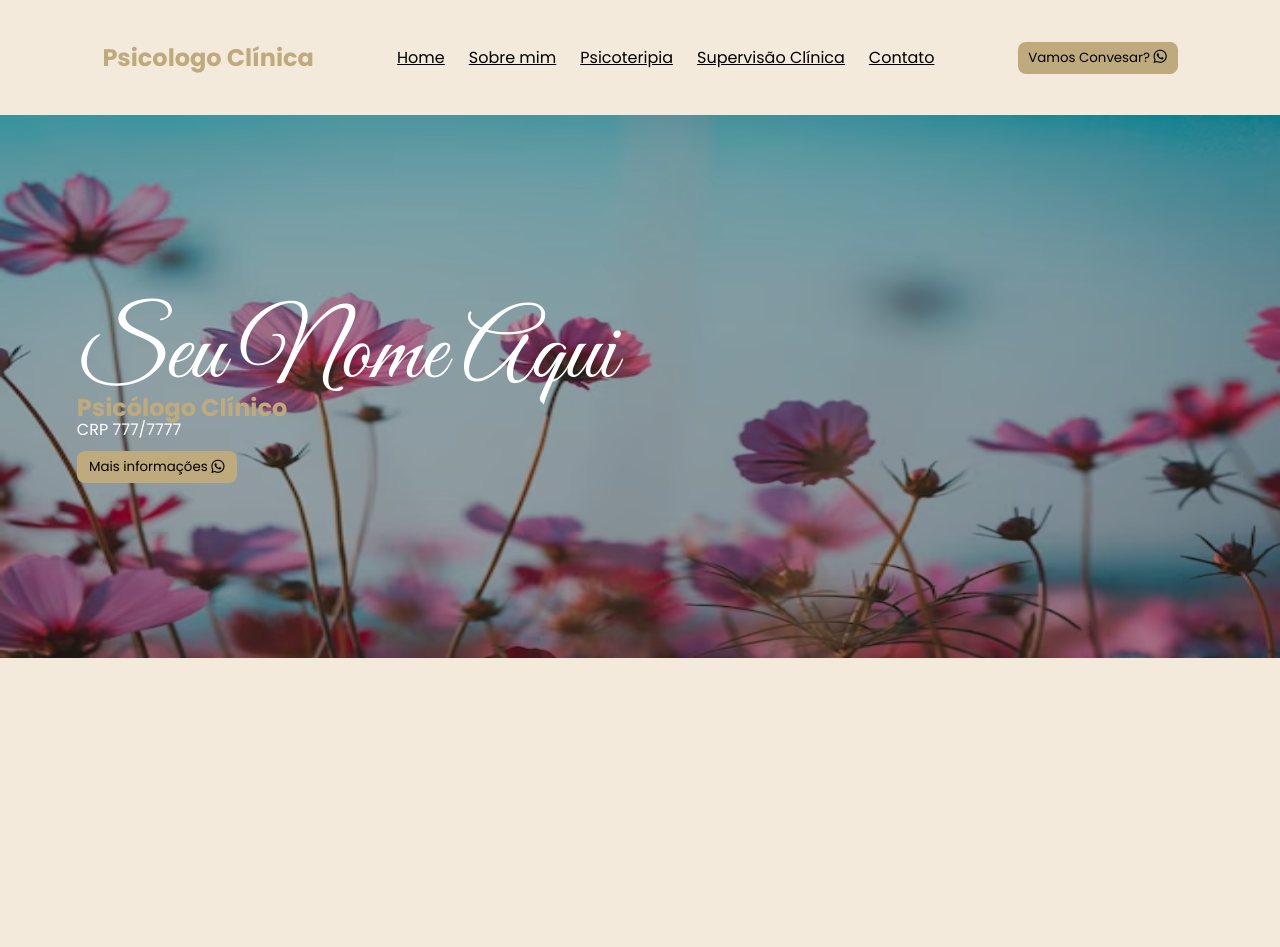
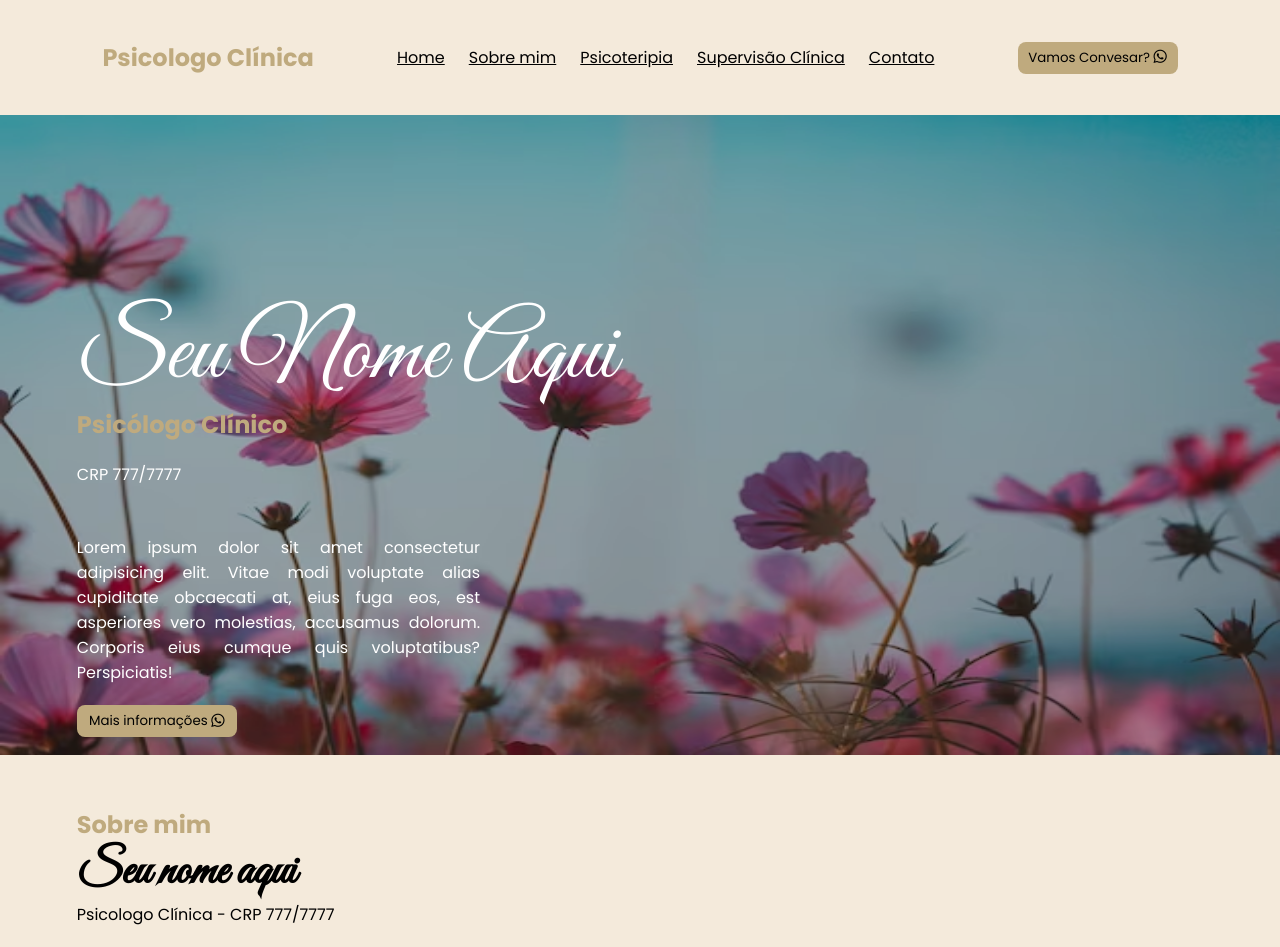
Before and after one commit to Wesleysoares7/projeto-site-psicologia, a website built with Vite: page index.html in a window 1280 px wide. Before the commit the page ends 800 px from the top, so only its background shows below. Built offline with nearby package versions, Linux system fonts and the light colour scheme.

Commit message:
feat: correção de altura da home

```diff
--- a/index.html
+++ b/index.html
@@ -99,13 +99,21 @@
           <div class="opacidade"></div>
         </div>
         <div class="nome">
-          <h1 class="nome-profissional">
+          <div class="nome-profissional">
             <p>Seu Nome Aqui</p>
-          </h1>
+          </div>
         </div>
         <div class="identificacao-profissional">
           <h2>Psicólogo Clínico</h2>
           <p>CRP 777/7777</p>
+          <div class="texto-home">
+            <p>
+              Lorem ipsum dolor sit amet consectetur adipisicing elit. Vitae
+              modi voluptate alias cupiditate obcaecati at, eius fuga eos, est
+              asperiores vero molestias, accusamus dolorum. Corporis eius cumque
+              quis voluptatibus? Perspiciatis!
+            </p>
+          </div>
         </div>
         <div class="botao-contato">
           <button>
@@ -116,6 +124,17 @@
           </button>
         </div>
       </section>
+      <section class="sobre">
+        <div class="interface">
+          <div class="info-sobre">
+            <div class="nome-sobre">
+              <h2>Sobre mim</h2>
+              <h3>Seu nome aqui</h3>
+              <p>Psicologo Clínica - CRP 777/7777</p>
+            </div>
+          </div>
+        </div>
+      </section>
     </main>
   </body>
 </html>
--- a/style.css
+++ b/style.css
@@ -1,6 +1,7 @@
 @import url(./styles/colors.css);
 @import url(./styles/header.css);
 @import url(./styles/home.css);
+@import url(./styles/sobre.css);
 
 * {
   margin: 0;
--- a/styles/home.css
+++ b/styles/home.css
@@ -2,11 +2,12 @@
   display: flex;
   flex-direction: column;
   position: relative;
+  height: 40rem;
 }
 
 .topo-site img {
   width: 100%;
-  height: 140%;
+  height: 100%;
   position: absolute;
   z-index: -2;
 }
@@ -14,7 +15,7 @@
 .opacidade {
   background-color: #000;
   width: 100%;
-  height: 140%;
+  height: 100%;
   position: absolute;
   z-index: -1;
   opacity: 0.3;
@@ -24,7 +25,7 @@
   font-family: "Great Vibes", cursive;
   font-weight: 400;
   font-size: 6rem;
-  color: #fff;
+  color: var(--cor-primary-3);
   padding: 20px 6%;
   margin-top: 10rem;
   margin-bottom: -3rem;
@@ -33,7 +34,6 @@
 .identificacao-profissional p,
 .identificacao-profissional h2 {
   padding: 20px 0 0 6%;
-  line-height: 10%;
 }
 
 .identificacao-profissional h2 {
@@ -41,14 +41,22 @@
 }
 
 .identificacao-profissional p {
-  color: #fff;
+  color: var(--cor-primary-3);
 }
 
 .topo-site .botao-contato {
   padding: 20px 6%;
 }
+.texto-home p {
+  padding-top: 3rem;
+  margin-right: 50rem;
+  text-align: justify;
+}
 
 @media screen and (max-width: 1120px) {
+  .topo-site {
+    height: 25rem;
+  }
   .nome-profissional p {
     font-size: 2rem;
     margin-top: 0.5rem;
@@ -66,4 +74,9 @@
   .topo-site .botao-contato {
     display: flex;
   }
+
+  .texto-home p {
+    margin-right: 1rem;
+    margin-top: 0;
+  }
 }
--- /dev/null
+++ b/styles/sobre.css
@@ -0,0 +1,13 @@
+.sobre {
+  padding: 20px 6%;
+}
+
+.sobre h2 {
+  margin-top: 2rem;
+  color: var(--cor-primary-1);
+}
+
+.sobre h3 {
+  font-family: "Great Vibes", cursive;
+  font-size: 3rem;
+}
```
